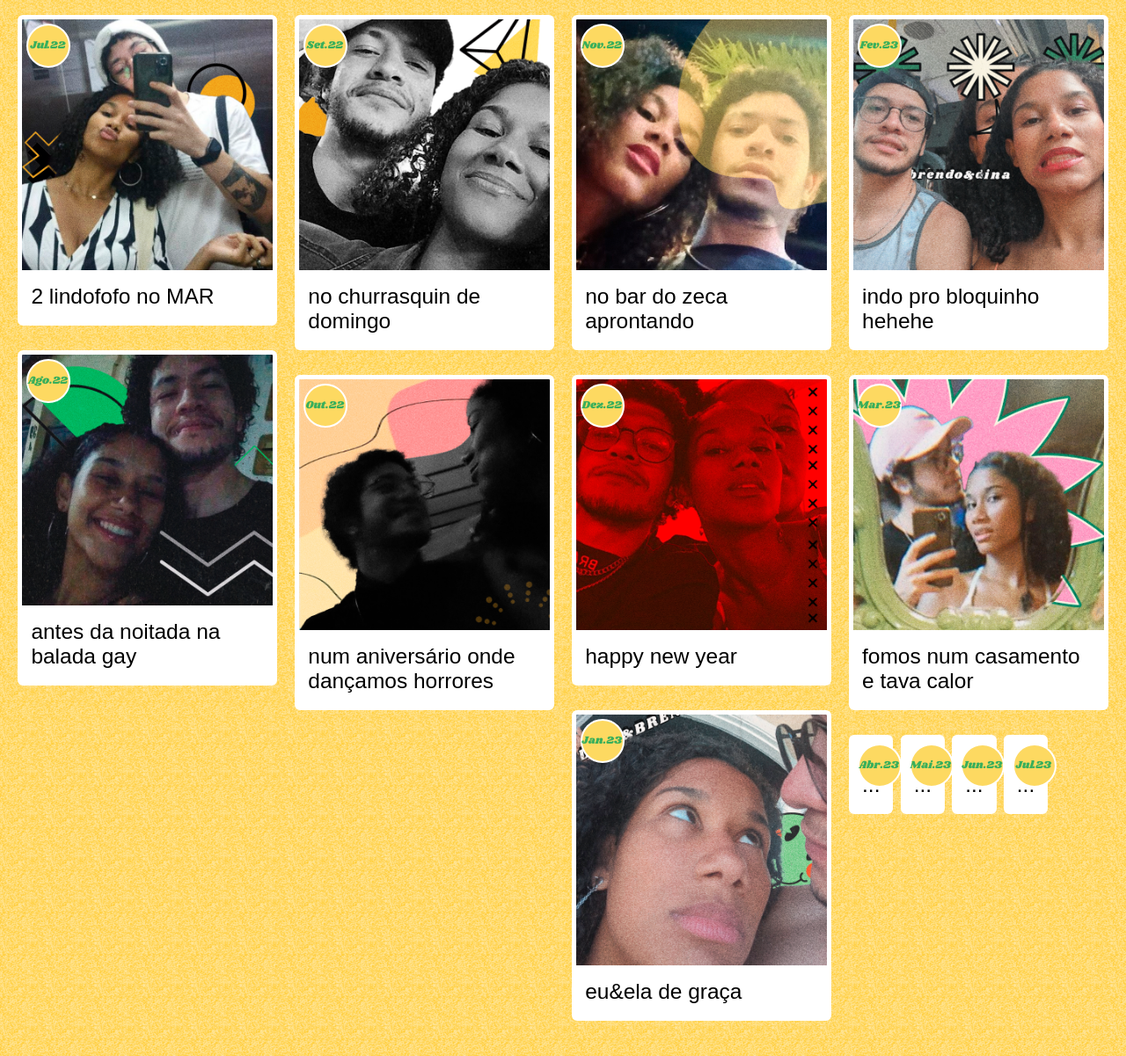
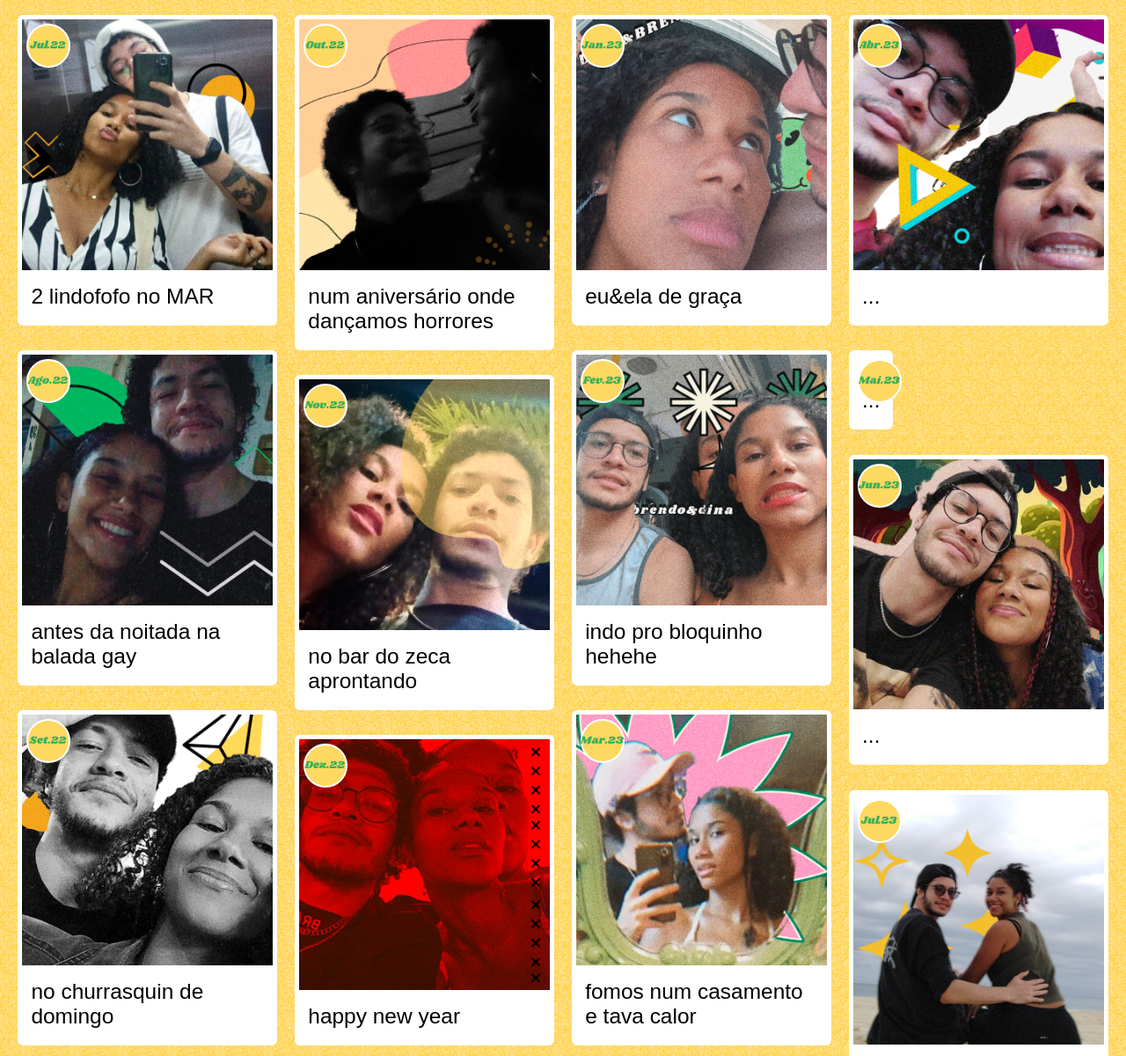
Before and after one commit to brendondev/brendoedina, a plain HTML site: page index.html in a window 1280 px wide. Shown: the part 580-1780 px from the top of the page at 88% size. Drawn offline with Linux system fonts and the light colour scheme.

Commit message:
Update index.html

```diff
--- a/index.html
+++ b/index.html
@@ -128,7 +128,7 @@
     <!-- number of the item -->
     <div class="item-number">Abr.23</div>
     <!-- image -->
-    <img src="">
+    <img src="img10.png">
       <div class="title">
            ...
       </div>
@@ -150,7 +150,7 @@
     <!-- number of the item -->
     <div class="item-number">Jun.23</div>
     <!-- image -->
-    <img src="">
+    <img src="img11.png">
     <!-- title if title -->
     <div class="title">
        ...
@@ -162,7 +162,7 @@
       <!-- number of the item -->
       <div class="item-number">Jul.23</div>
       <!-- image -->
-      <img src="">
+    <img src="img12.png">
       <!-- title if title -->
       <div class="title">
         ...
```
